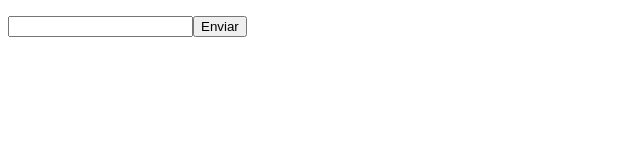
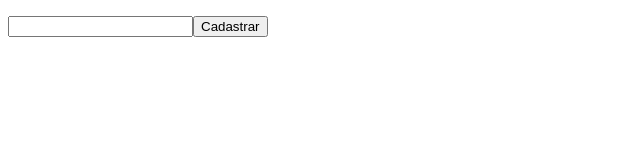
Before and after one commit to HederAlves/profile, a React (Vite) app in the folder frontend/: page / in a window 1280 px wide. Shown: the top 160 px of the page, without its empty margins (0-640 px from the left). Built offline with nearby package versions, Linux system fonts and the light colour scheme.

Commit message:
Chore
Button text

```diff
--- a/frontend/src/components/NewUserForm.tsx
+++ b/frontend/src/components/NewUserForm.tsx
@@ -52,7 +52,7 @@
     return (
         <form onSubmit={handleCreateUser}>
             <input type="text" value={name} onChange={e => setName(e.target.value)} />
-            <button type="submit">Enviar</button>
+            <button type="submit">Cadastrar</button>
         </form>
     );
 }
```
